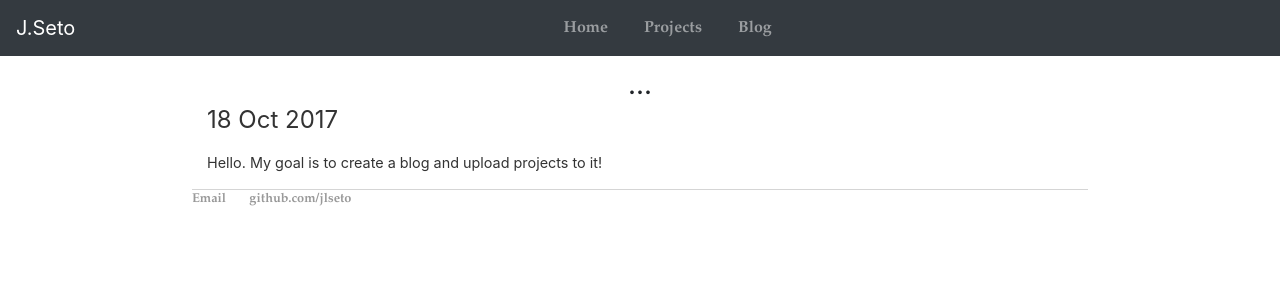
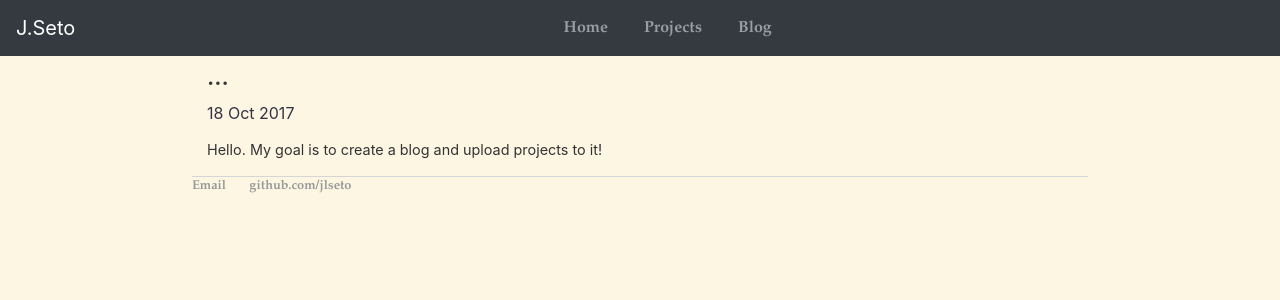
Before and after one commit to JLSeto/blog_angular, a Jekyll site: the page built from _posts/2017-10-18-hello.md, in a window 1280 px wide and 1400 px high. Shown: the top 300 px of the window. Built offline with Jekyll 4.4.1, drawn with Linux system fonts in a browser that asks for light colours; nearby versions of some CDN libraries.

Commit message:
Updated stuff

```diff
--- a/_layouts/post.html
+++ b/_layouts/post.html
@@ -2,9 +2,9 @@
 layout: default
 ---
 
-<h1>{{ page.title }}</h1>
+<h2>{{ page.title }}</h2>
 <p class="meta">{{ page.date | date_to_string }}</p>
 
-<div class="post1">
+<div class="posts">
   {{ content }}
 </div>
--- a/css/main.css
+++ b/css/main.css
@@ -1,6 +1,7 @@
 
 
 body {
+    background-color: #fdf6e3;
     text-align: left;
     margin: 60px auto;
     width: 70%;
@@ -29,6 +30,20 @@ h1 {
     font-size: 2em;
     font-family:'Garamond','Helvetica', 'Arial', 'Sans-Serif';
 }
+
+h2 {
+  font-size: 1.5em;
+  line-height: 1.4em;
+  color: #333;
+}
+
+p.meta {
+  font-size: 1.0em;
+  line-height: 1.4em;
+  color: #334;
+
+}
+
 p {
     font-size: 1.5em;
     line-height: 1.4em;
@@ -50,7 +65,7 @@ ul.blog li {
 
 }
 
-div.post1 {
+div.posts {
   font-size: 0.6em;
 
 }
```
